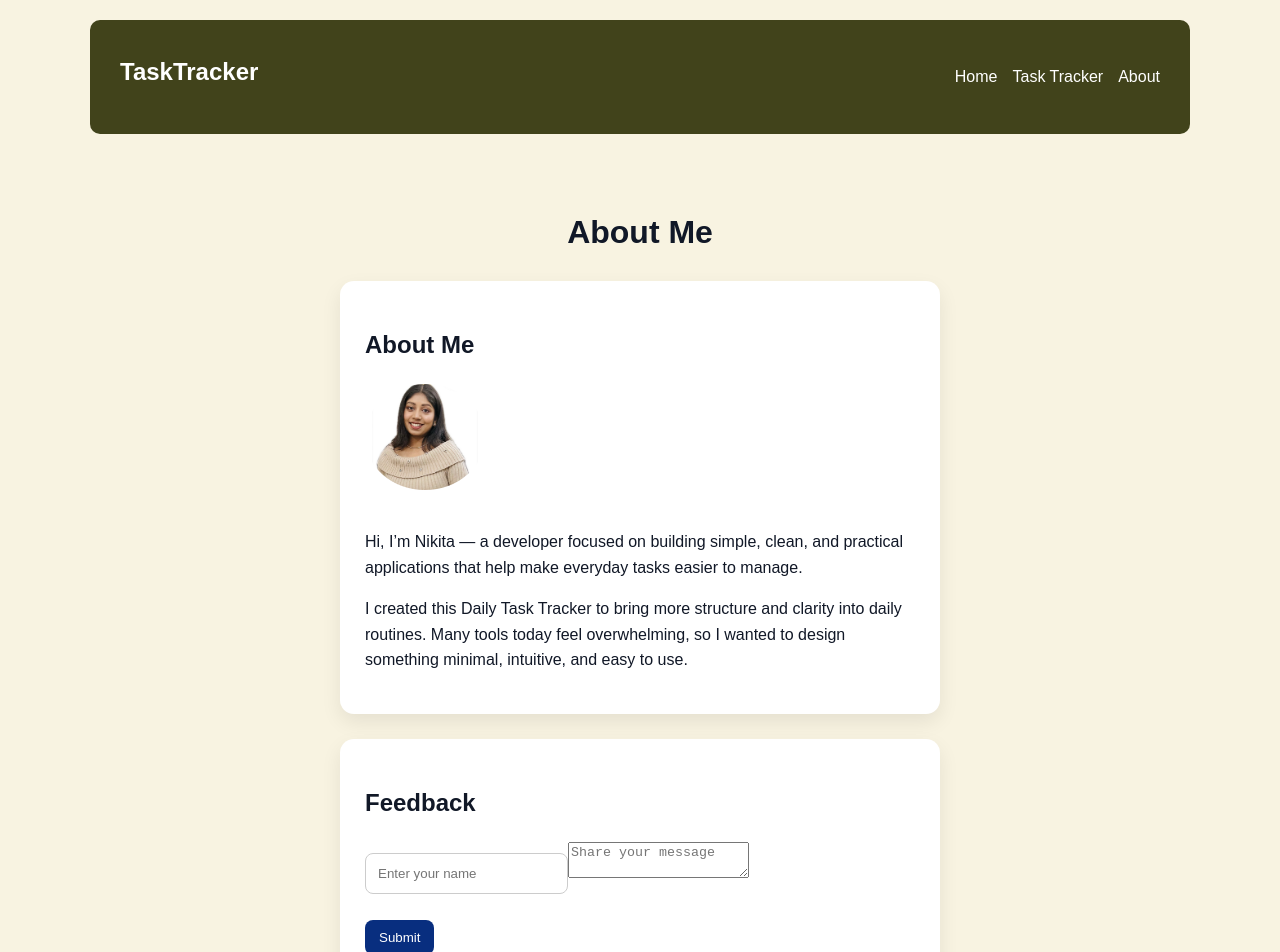
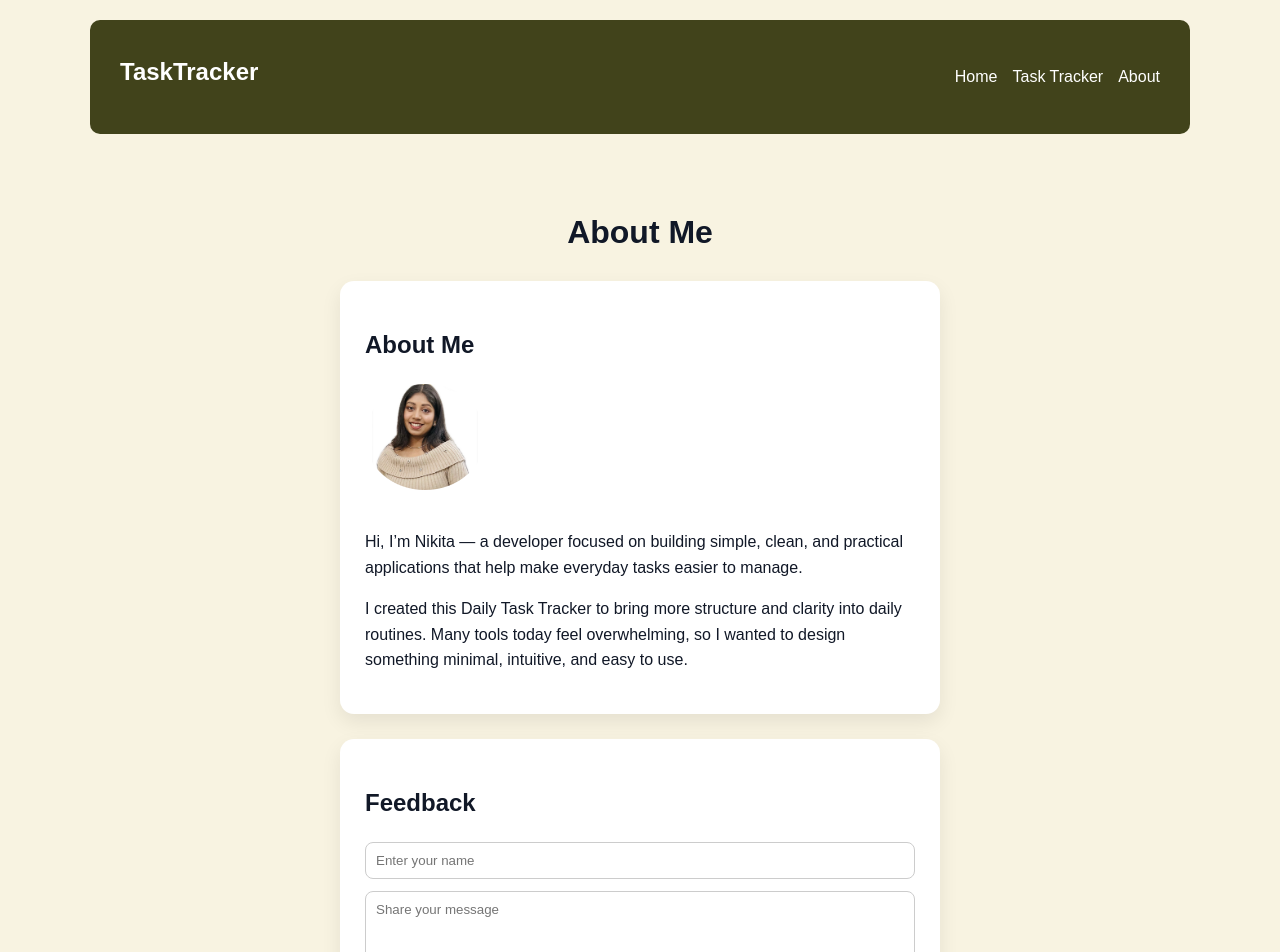
Before and after one commit to NP319/UNIT1-TASK-TRACKER, a React (Vite) app: page /about in a window 1280 px wide. Shown: the top 952 px of the page. Built offline with nearby package versions, Linux system fonts and the light colour scheme.

Commit message:
Updated Feedback form

```diff
--- a/src/index.css
+++ b/src/index.css
@@ -145,6 +145,28 @@ button:hover {
   box-shadow: 0 8px 20px rgba(0,0,0,0.08); /* stronger soft shadow */
 }
 
+.about-card input,
+.about-card textarea {
+  display: block;
+  width: 100%;
+  margin-bottom: 12px;
+  padding: 10px;
+  border-radius: 8px;
+  border: 1px solid #ccc;
+  font-family: inherit;        /* fixes font */
+  box-sizing: border-box;      /* fixes shift */
+}
+
+.about-card textarea {
+  height: 80px;
+  resize: none;
+}
+
+.about-card textarea {
+  height: 80px;
+  resize: none;
+}
+
 .about-features {
   display: flex;
   gap: 15px;
```
